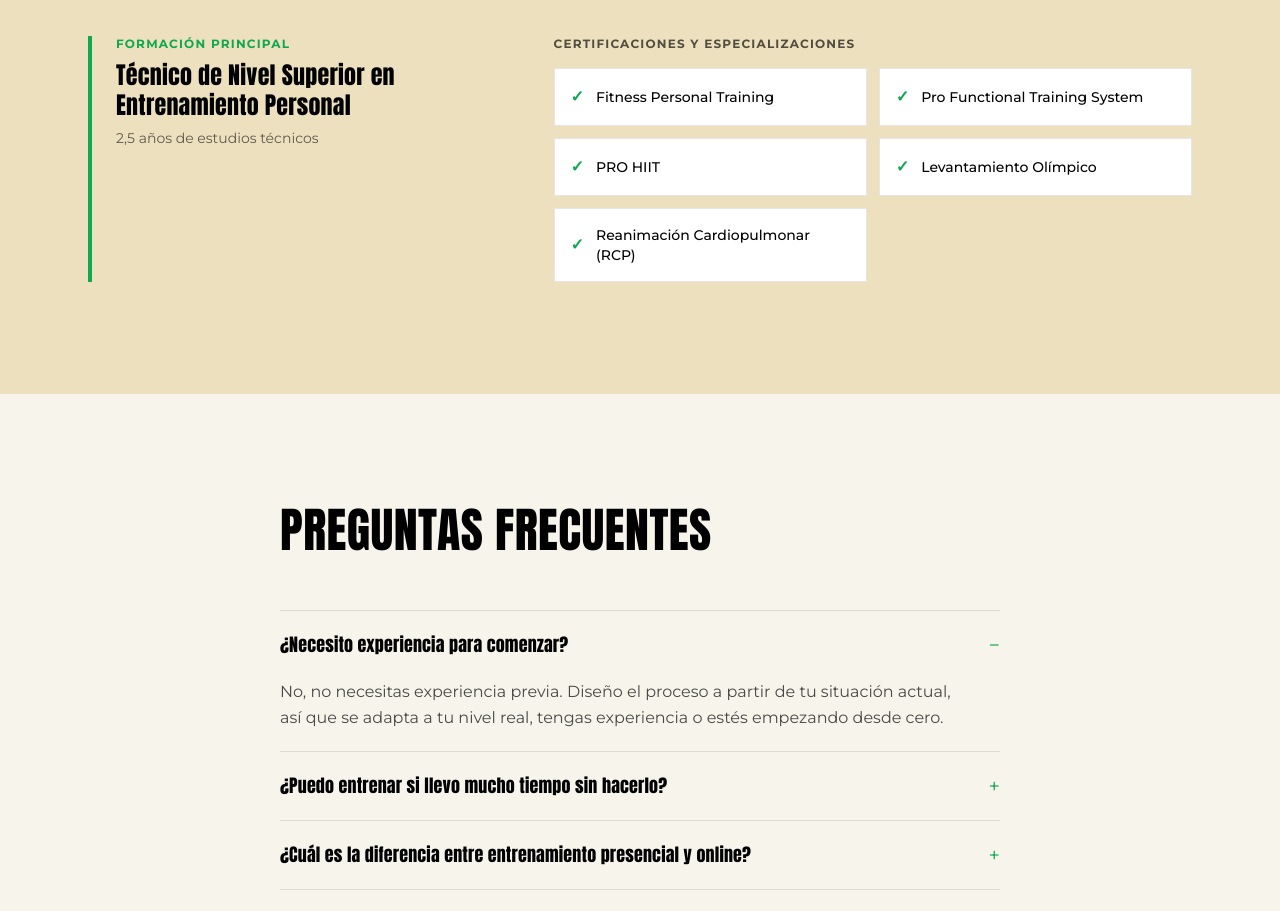
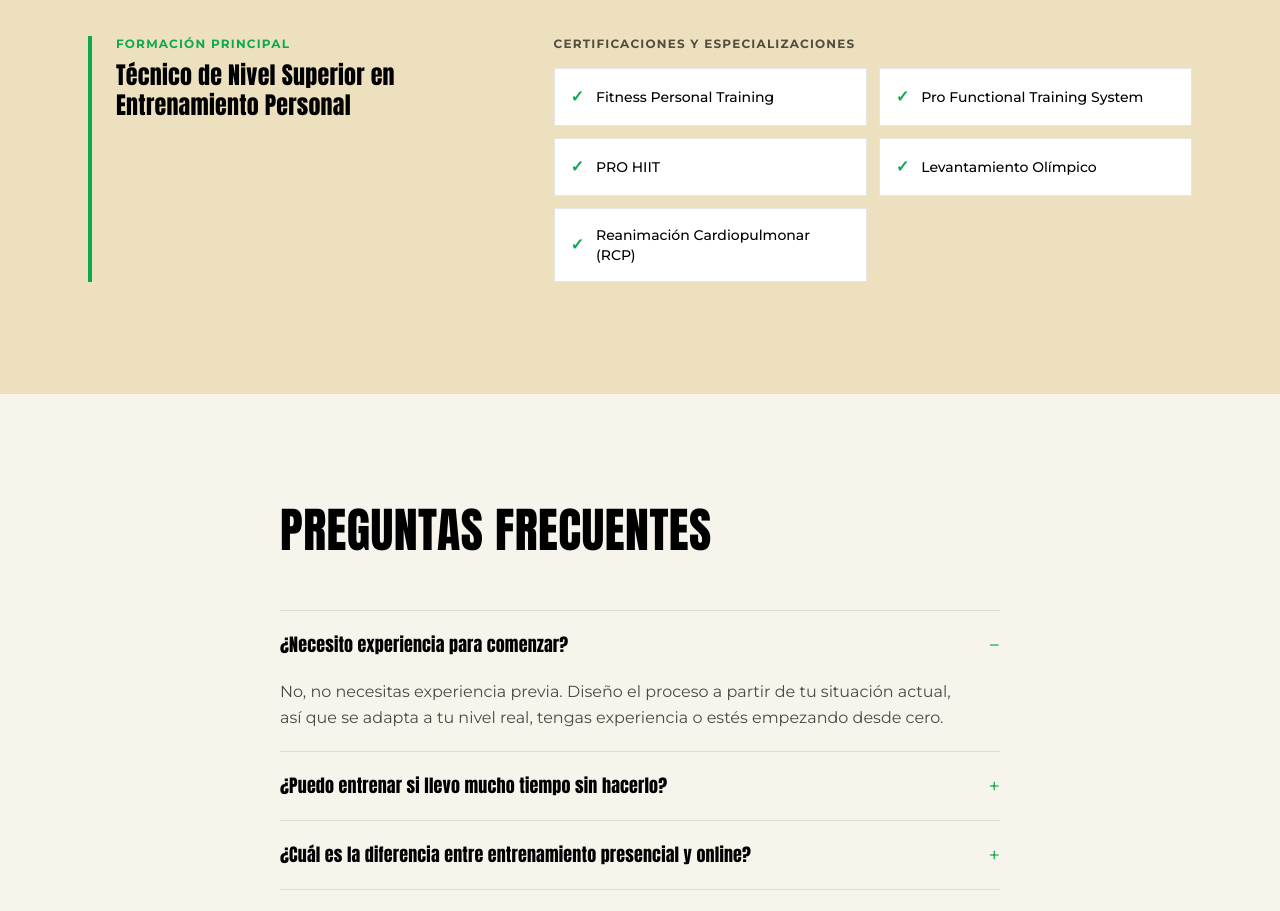
Before and after one commit to haroldtrainerf/grow-up-system, a Next.js app: page / in a window 1280 px wide. Shown: the part 6680-7591 px from the top of the page. Built offline with nearby package versions, Linux system fonts and the light colour scheme.

Commit message:
Update site-config.ts

```diff
--- a/data/site-config.ts
+++ b/data/site-config.ts
@@ -283,7 +283,6 @@ export type Certification = {
 export const education = {
   heading: "FORMACIÓN Y CERTIFICACIONES",
   mainProgram: "Técnico de Nivel Superior en Entrenamiento Personal",
-  mainProgramDuration: "2,5 años de estudios técnicos",
   certifications: [
     "Fitness Personal Training",
     "Pro Functional Training System",
```
